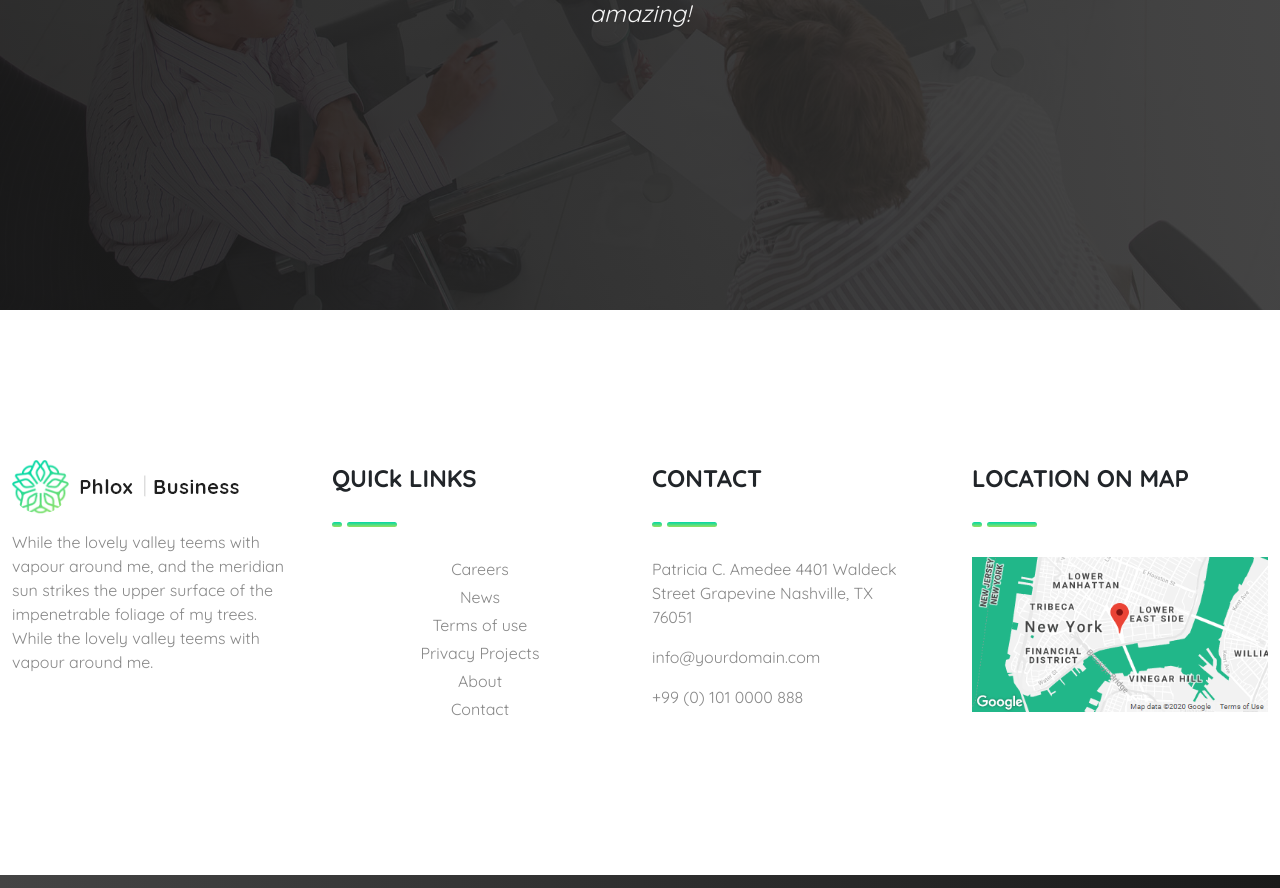
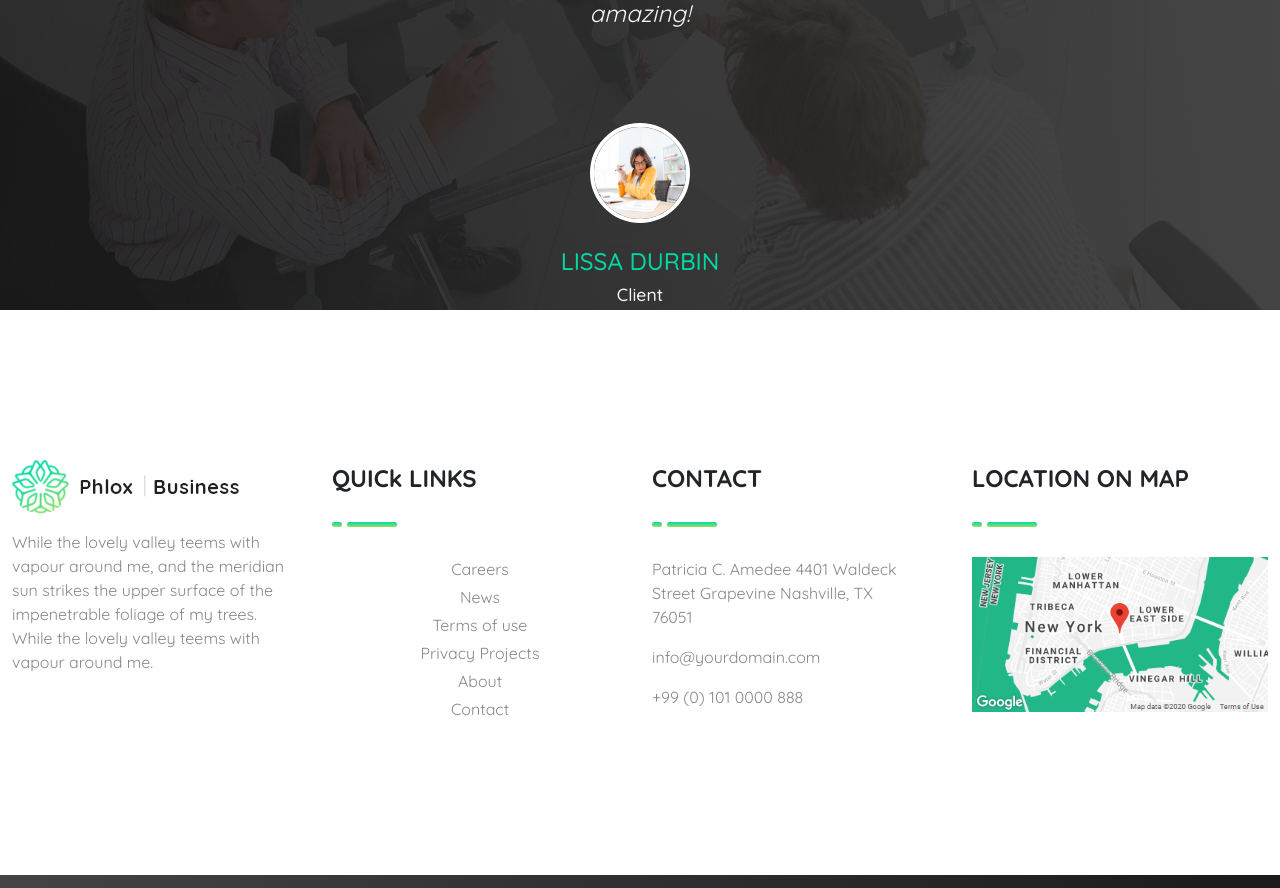
Before and after one commit to alessandrodamato/proj-html-vuejs, a Vue app: page / in a window 1280 px wide. Shown: the part 8900-9788 px from the top of the page. Built offline with nearby package versions, Linux system fonts and the light colour scheme.

Commit message:
[edit] 'quote' section

```diff
--- a/src/components/Main.vue
+++ b/src/components/Main.vue
@@ -292,7 +292,13 @@ import Plan from './partials/Plan.vue';
 
         <p class="mb-90">When it comes to barbequing, there are two main schools of thought for the tachniques that you can use. Freshly scrambled eggs with applewood smoked bacon are amazing!</p>
 
-        <!-- //////////////////////////////////////////////////////////////// photo name client -->
+        <div class="image mb-4 m-auto overflow-hidden">
+          <img src="../assets/img/businesswoman-analysing-document-P8WSNMC-1024x820.jpg" alt="Lissa Durbin" class="w-100 h-100 object-fit-cover img-fluid ">
+        </div>
+
+        <h4 class="text-uppercase text-green">lissa durbin</h4>
+
+        <h6>Client</h6>
 
       </div>
 
@@ -399,6 +405,16 @@ import Plan from './partials/Plan.vue';
       h2{
         font-size: 7rem !important;
       }
+      h6{
+        color: $lg-2;
+        font-size: 1.1rem;
+      }
+    }
+    .image{
+      width: 100px;
+      aspect-ratio: 1 / 1;
+      border: 4px solid $fill-white;
+      border-radius: 50%;
     }
   }
 
```
